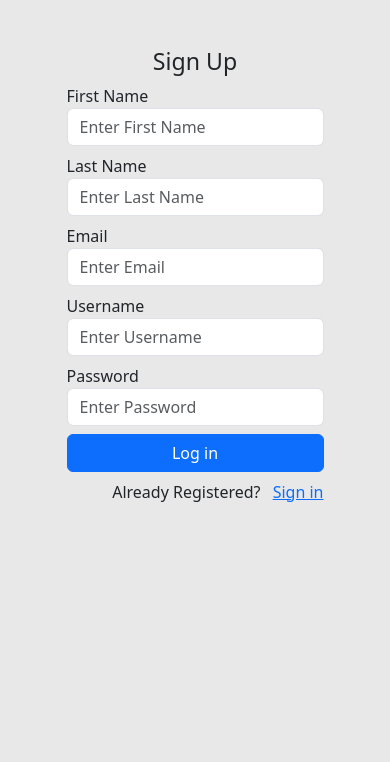
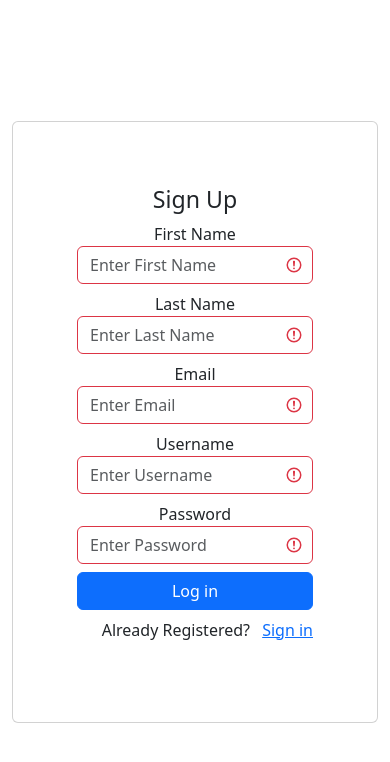
Before and after one commit to JohnJones88/TradeVault-ui, a React (Create React App) app in the folder TradeVault-ui/: page /signup in a window 390 px wide. Shown: the top 762 px of the page. Built offline with nearby package versions, Linux system fonts and the light colour scheme.

Commit message:
updated sign up page and added sign up css

```diff
--- /dev/null
+++ b/TradeVault-ui/src/pages/signUp/SignUpPage.css
@@ -0,0 +1,12 @@
+.signup {
+  height: 100%;
+    min-width: 100%;
+}
+
+@media only screen and (max-width: 900px) {
+  .signup{
+  display: flex;
+  flex-direction: column;
+  text-align: center;
+  }
+}
--- a/TradeVault-ui/src/pages/signUp/SignUpPage.tsx
+++ b/TradeVault-ui/src/pages/signUp/SignUpPage.tsx
@@ -1,5 +1,7 @@
 import { useState, useEffect } from "react";
-import { useNavigate } from "react-router-dom"
+import { useNavigate } from "react-router-dom";
+import { Card } from "react-bootstrap";
+import './SignUpPage.css';
 
 function SignUpPage() {
   const navigate = useNavigate();
@@ -10,29 +12,31 @@ function SignUpPage() {
   const [lastName, setLastName] = useState('');
 
   return (
-    <div className="signup template d-flex justify-content-center align-items-center vh-50">
+    <div className="signup container d-flex align-items-center justify-content-center">
+      <Card style={{ maxWidth: '100%', width: "50rem" }}>
+        <Card.Body>
           <div className="50-w p-5 rounded">
-        <form>
+            <form className="needs-validation">
               <h3 className="text-center">Sign Up</h3>
-          <div className="mb-2">
+              <div className="was-validated mb-2">
                 <label typeof="text">First Name</label>
-            <input type="firstName" placeholder="Enter First Name" className="form-control" value={firstName} onChange={(e) => { setFirstName(e.target.value) }} />
+                <input type="firstName" required placeholder="Enter First Name" className="form-control" value={firstName} onChange={(e) => { setFirstName(e.target.value) }} />
               </div>
-          <div className="mb-2">
+              <div className="was-validated mb-2">
                 <label typeof="text">Last Name</label>
-            <input type="firstName" placeholder="Enter Last Name" className="form-control" value={lastName} onChange={(e) => { setLastName(e.target.value) }} />
+                <input type="firstName" required placeholder="Enter Last Name" className="form-control" value={lastName} onChange={(e) => { setLastName(e.target.value) }} />
               </div>
-          <div className="mb-2">
+              <div className="was-validated mb-2">
                 <label htmlFor="email">Email</label>
-            <input type="email" placeholder="Enter Email" className="form-control" value={email} onChange={(e) => { setEmail(e.target.value) }} />
+                <input type="email" required placeholder="Enter Email" className="form-control" value={email} onChange={(e) => { setEmail(e.target.value) }} />
               </div>
-          <div className="mb-2">
+              <div className="was-validated mb-2">
                 <label typeof="text">Username</label>
-            <input type="username" placeholder="Enter Username" className="form-control" value={username} onChange={(e) => { setUsername(e.target.value) }} />
+                <input type="username" required placeholder="Enter Username" className="form-control" value={username} onChange={(e) => { setUsername(e.target.value) }} />
               </div>
-          <div className="mb-2">
+              <div className="was-validated mb-2">
                 <label htmlFor="password">Password</label>
-            <input type="password" placeholder="Enter Password" className="form-control" value={password} onChange={(e) => { setPassword(e.target.value) }} />
+                <input type="password" required placeholder="Enter Password" className="form-control" value={password} onChange={(e) => { setPassword(e.target.value) }} />
               </div>
               <div className="d-grid mt-2">
                 <button className="btn btn-primary" type="button" onClick={SignUp}>Log in</button>
@@ -42,6 +46,8 @@ function SignUpPage() {
               </p>
             </form>
           </div>
+        </Card.Body>
+      </Card>
     </div>
   );
 
```
Lines whose indentation alone changed are shown as unchanged.
